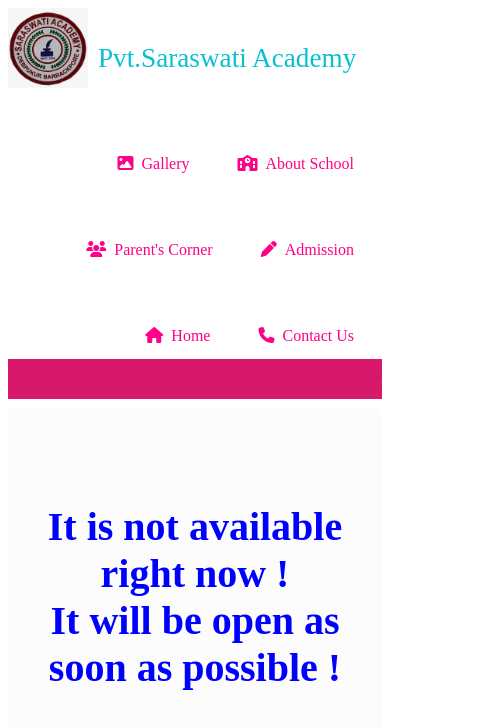
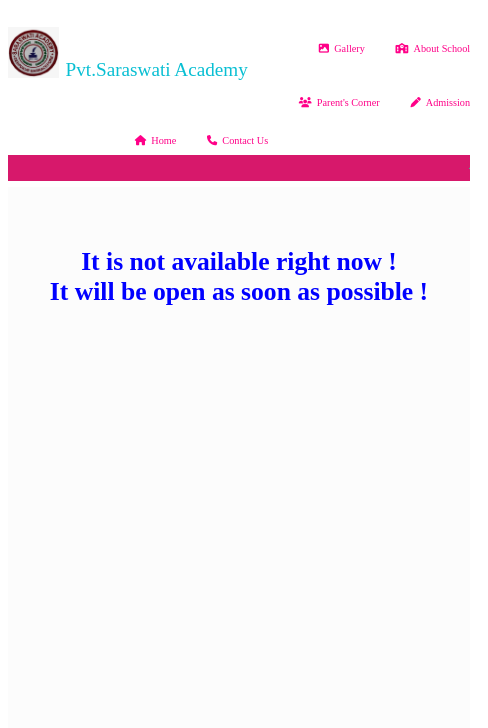
Before and after one commit to DIPDAS83/Saraswati-academy-Barrackpore-Kolkata, a plain HTML site: page parent.html in a window 390 px wide. Shown: the whole page, 488 px wide, since content can reach past the window. Drawn offline with Linux system fonts and the light colour scheme.

Commit message:
Update parent.css

```diff
--- a/parent.css
+++ b/parent.css
@@ -1,3 +1,38 @@
+@media screen and (max-width:478px)
+{
+ html
+ {
+   font-size: 40%;
+   width: 478px;
+ }
+
+ .topnav
+ {
+   width: 75rem;
+ }
+
+ .topnav .im1
+ {
+   margin-top: 3rem;
+ }
+ .topnav .A
+ {
+   margin-top: 8rem;
+   font-size: 3rem;
+ }
+
+ /* .scroll
+ {
+   width: 60rem;
+ } */
+
+ .scroll .first1
+ {
+   font-size: 2rem;
+   font-weight: bolder;
+ }
+}
+
 /* body
 {
     display: flex;
@@ -5,18 +40,18 @@
 } */
 .parent
 {
-    height: 1000px;
+    height: 100rem;
     width: 100%;
     background-color: rgb(252, 252, 252);
     text-align: center;
-    margin-top: 5px;
+    margin-top: 0.5rem;
 }
 .parent p
 {
     color: blue;
-    font-size: 40px;
+    font-size: 4rem;
     font-weight: bolder;
-    margin-top: 10px;
+    margin-top: 1rem;
 }
 
 .topnav
@@ -31,13 +66,13 @@
   float: left;
   color: #09bfd3;
   font-size: 1.7rem;
-  margin-top: 35px;
-  margin-left: 10px;
+  margin-top: 3.5rem;
+  margin-left: 1rem;
 }
 img
 {
-  height: 80px;
-  width: 80px;
+  height: 8rem;
+  width: 8rem;
   float: left;
   mix-blend-mode: multiply;
 }
@@ -46,18 +81,18 @@ img
     float: right;
     color: #ff0088;
     text-align: center;
-    padding: 14px 20px;
+    padding: 1.4rem 2rem;
     text-decoration: none;
-    font-size: 16px;
-    margin-right: 8px;
-    margin-top: 40px;
+    font-size: 1.6rem;
+    margin-right: 0.8rem;
+    margin-top: 4rem;
     background: transparent;
   }
 
   .scroll
   {
     width: 100%;
-    height: 40px;
+    height: 4rem;
     background-color: #d7186b;
   }
 
@@ -65,7 +100,7 @@ img
   {
     color: rgb(7, 255, 172);
     font-size: 1.3rem;
-    margin-top: 5px;
+    margin-top: 0.5rem;
   }
   /* .topnav p {
     font-size: 30px;
@@ -86,17 +121,17 @@ img
 
   .fa-solid
   {
-    margin-right: 8px;
+    margin-right: 0.8rem;
   }
 
   .button
   {
     display: inline-block;
-    padding: 10px 20px;
+    padding: 1rem 2rem;
     background-color: #1f6e06;
     color: white;
     border: none;
-    border-radius: 8px;
+    border-radius: 0.8rem;
     cursor: pointer;
   }
 
@@ -110,12 +145,12 @@ img
     width: 100%;
     left: 0;
     top: 0;
-    border-radius: 20px;
+    border-radius: 2rem;
 
   }
   .button:hover
   {
     background-color: #9500ff;
-    box-shadow: 0 0 5px #f90303, 0 0 25px #ef0606, 0 0 50px #fe0101, 0 0 200px #fc0202;
+    box-shadow: 0 0 0.5rem #f90303, 0 0 2.5rem #ef0606, 0 0 5rem #fe0101, 0 0 20rem #fc0202;
     color: #2f2f2f;
   }
```
